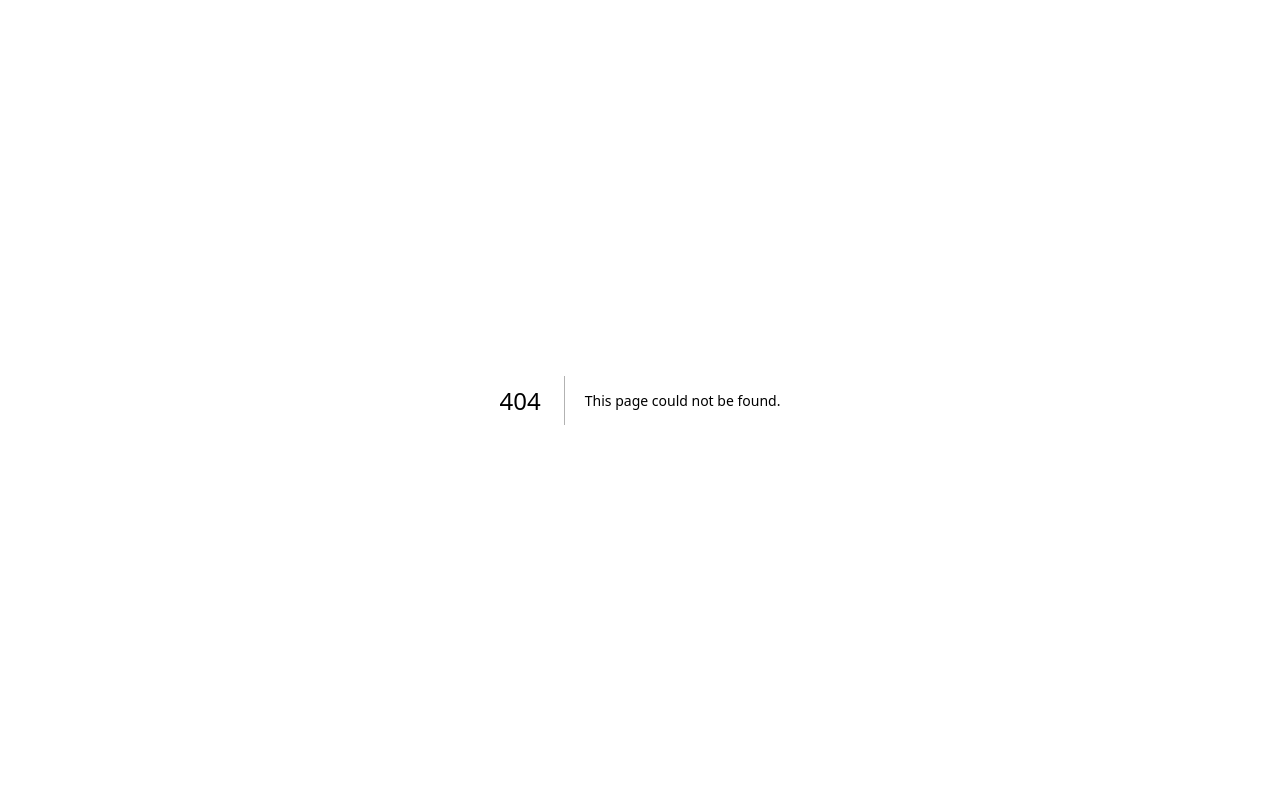
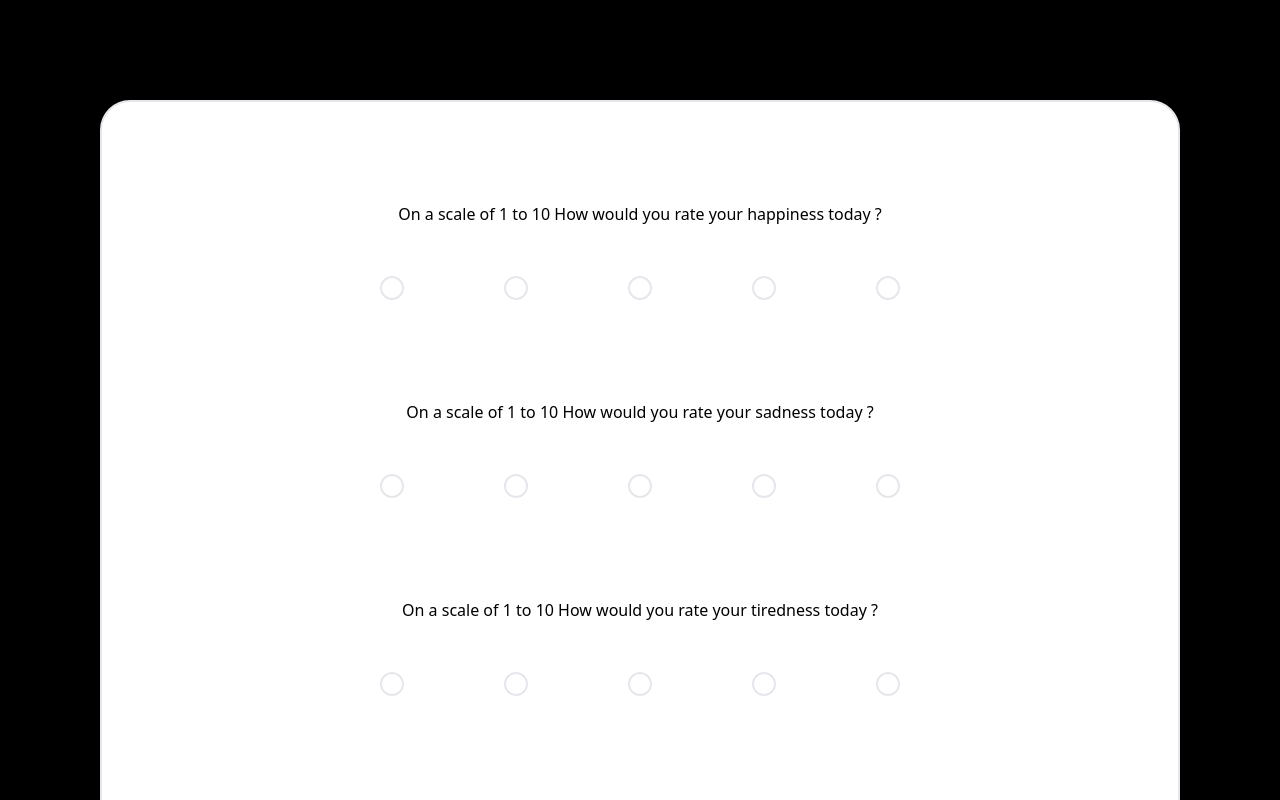
Before and after one commit to krispaulbabu/portfolio, a Next.js app: page /moodcharter in a window 1280 px wide. Before the commit this address had no page. Shown: the top 800 px of the page. Built offline with nearby package versions, Linux system fonts and the light colour scheme.

Commit message:
Spruced up the home page a big. There's a description now. working on a project called mood charter.

```diff
--- a/package.json
+++ b/package.json
@@ -9,17 +9,20 @@
     "lint": "next lint"
   },
   "dependencies": {
+    "@nextui-org/react": "^2.1.13",
     "@types/node": "20.3.2",
     "@types/react": "18.2.14",
     "@types/react-dom": "18.2.6",
     "autoprefixer": "10.4.14",
     "eslint": "8.43.0",
     "eslint-config-next": "13.4.7",
+    "framer-motion": "^10.16.4",
     "next": "13.4.7",
     "p5": "^1.6.0",
     "postcss": "8.4.24",
     "react": "18.2.0",
     "react-dom": "18.2.0",
+    "react-range": "^1.8.14",
     "react-script-tag": "^1.1.2",
     "tailwindcss": "3.3.2",
     "typescript": "5.1.6"
--- a/src/app/globals.css
+++ b/src/app/globals.css
@@ -10,38 +10,206 @@
   }
 } */
 
+body {
+  height: 100%;
+  margin: 0;
+  background-color: black;
+}
+
 /* Home page css stuff */
 .hpBody{
-  border-width: 2px;
   display: flex;
   flex-direction: column;
   justify-content: center;
+  margin-top: 80px;
 }
 
 .hpHeader{
   color: white;
-  margin-top: 50px;
   font-size: 50px;
-  border-width: 2px;
-  text-align: center;
+  margin-left: 100px;
+  margin-bottom: 25px;
 }
 
 .hpDescription{
   color: white;
-  border-width: 2px;
-  text-align: center;
+  font-size: 20px;
+  margin-left: 100px;
+  margin-right: 500px;
+  border-right-width: 2px;
+  padding-right: 25px;
 }
 
+/* mood charter page stuff */
 
-body {
-    height: 100%;
-    margin: 0;
-    /* background: linear-gradient(#e4d7d7, #ffffff); */
-    background-color: black;
-    /* background-repeat: no-repeat; */
-    /* background-attachment: fixed; */
+.moodCharter{
+  display: flex;
+  flex-direction: column;
+  align-items: center;
+  border-width: 2px;
+  background-color: white;
+  margin-left: 100px;
+  margin-right: 100px;
+  margin-top: 100px;
+  border-radius: 30px;
+  padding-top: 100px;
 }
 
+.ratingScale{
+  margin-top: 50px;
+  border-radius: 50px;
+  display: flex;
+  gap: 100px;
+  margin-bottom: 100px;
+
+}
+
+.rate1{
+  border-width: 2px;
+  border-radius: 100px;
+  padding-bottom: 10px;
+  padding-top: 10px;
+  padding-right: 10px;
+  padding-left: 10px;
+}
+
+.rate2{
+  border-width: 2px;
+  border-radius: 100px;
+  padding-bottom: 10px;
+  padding-top: 10px;
+  padding-right: 10px;
+  padding-left: 10px;
+}
+
+.rate3{
+  border-width: 2px;
+  border-radius: 100px;
+  padding-bottom: 10px;
+  padding-top: 10px;
+  padding-right: 10px;
+  padding-left: 10px;
+}
+
+.rate4{
+  border-width: 2px;
+  border-radius: 100px;
+  padding-bottom: 10px;
+  padding-top: 10px;
+  padding-right: 10px;
+  padding-left: 10px;
+}
+
+.rate5{
+  border-width: 2px;
+  border-radius: 100px;
+  padding-bottom: 10px;
+  padding-top: 10px;
+  padding-right: 10px;
+  padding-left: 10px;
+}
+
+.rate1:hover{
+  transition-duration: 500ms;
+  background-color: rgb(126, 120, 244, 0.726);
+  border-width: 2px;
+  border-radius: 100px;
+  padding-bottom: 10px;
+  padding-top: 10px;
+  padding-right: 10px;
+  padding-left: 10px;
+}
+
+.rate2:hover{
+  transition-duration: 500ms;
+  background-color: rgb(126, 120, 244, 0.726);
+  border-width: 2px;
+  border-radius: 100px;
+  padding-bottom: 10px;
+  padding-top: 10px;
+  padding-right: 10px;
+  padding-left: 10px;
+}
+
+.rate3:hover{
+  transition-duration: 500ms;
+  background-color: rgb(126, 120, 244, 0.726);
+  border-width: 2px;
+  border-radius: 100px;
+  padding-bottom: 10px;
+  padding-top: 10px;
+  padding-right: 10px;
+  padding-left: 10px;
+}
+
+.rate4:hover{
+  transition-duration: 500ms;
+  background-color: rgb(126, 120, 244, 0.726);
+  border-width: 2px;
+  border-radius: 100px;
+  padding-bottom: 10px;
+  padding-top: 10px;
+  padding-right: 10px;
+  padding-left: 10px;
+}
+
+.rate5:hover{
+  transition-duration: 500ms;
+  background-color: rgb(126, 120, 244, 0.726);
+  border-width: 2px;
+  border-radius: 100px;
+  padding-bottom: 10px;
+  padding-top: 10px;
+  padding-right: 10px;
+  padding-left: 10px;
+}
+
+.rate1Clicked{
+  border-width: 2px;
+  border-radius: 100px;
+  padding-bottom: 10px;
+  padding-top: 10px;
+  padding-right: 10px;
+  padding-left: 10px;
+}
+
+.rate2Clicked{
+  border-width: 2px;
+  border-radius: 100px;
+  padding-bottom: 10px;
+  padding-top: 10px;
+  padding-right: 10px;
+  padding-left: 10px;
+}
+
+.rate3Clicked{
+  border-width: 2px;
+  border-radius: 100px;
+  padding-bottom: 10px;
+  padding-top: 10px;
+  padding-right: 10px;
+  padding-left: 10px;
+}
+
+.rate4Clicked{
+  border-width: 2px;
+  border-radius: 100px;
+  padding-bottom: 10px;
+  padding-top: 10px;
+  padding-right: 10px;
+  padding-left: 10px;
+}
+
+.rate5Clicked{
+  border-width: 2px;
+  border-radius: 100px;
+  padding-bottom: 10px;
+  padding-top: 10px;
+  padding-right: 10px;
+  padding-left: 10px;
+}
+
+/* monty hall problem page stuff */
 .descriptionContainer{
   background-color: rgb(255, 255, 255);
   font-size: 30px;
@@ -87,10 +255,10 @@ table{
   margin-left: 200px;
   font-weight: 100;
 }
-
+/*
 tbody,tr, td{
   border: 1px solid black;
   font-size: medium;
   padding-left: 10px;
   padding-right: 10px;
-}
+} */
--- a/src/app/page.tsx
+++ b/src/app/page.tsx
@@ -5,8 +5,28 @@ export default function Home() {
   return (
     <>
       <div className="hpBody">
-        <h1 className="hpHeader"> Hi!</h1>
-        <p className="hpDescription"> Welcome to my blog / portfolio </p>
+        <h1 className="hpHeader"> Hi! I'm Kris!</h1>
+        <p className="hpDescription">
+          Hello there! Thanks for stopping by my portfolio. I'm a 21-year-old
+          software developer originally from the UAE, and I recently completed
+          my Bachelor of Science degree with a specialization in Computing at
+          Macquarie University. <br/><br/>
+
+          During my academic journey and beyond, I've
+          delved into the worlds of software development, data science, machine
+          learning, and statistical computing. I'm passionate about creating
+          efficient software solutions and using data to make informed
+          decisions. <br/><br/>
+
+          In this portfolio, you'll find a collection of my projects,
+          each representing a unique aspect of my journey. I'm dedicated to
+          pushing the boundaries of technology and exploring new possibilities.<br/><br/>
+
+          Whether you're here to view my work, discuss tech, or explore
+          potential collaborations, I'm here to connect. Please feel free to
+          browse my portfolio, and don't hesitate to reach out. Thank you for
+          visiting, and I hope you find inspiration in my digital creations!<br/><br/>
+        </p>
       </div>
     </>
   );
--- /dev/null
+++ b/src/pages/moodcharter.tsx
@@ -0,0 +1,106 @@
+import { input } from "@nextui-org/react";
+import React, { useState,useRef } from "react";
+
+
+export default function moodcharter() {
+  let rating = [0, 1, 2, 3, 4, 5];
+  let ratings = [
+    {
+      color: "#2e7f18",
+    },
+    {
+      color: "#45731e",
+    },
+    {
+      color: "#675e24",
+    },
+    {
+      color: "#8d472b",
+    },
+    {
+      color: "#c82538",
+    },
+  ];
+  const [clicked,setClicked]=useState("")
+
+  console.log(clicked)
+  return (
+    <>
+      <div className="moodCharter">
+        On a scale of 1 to 10 How would you rate your happiness today ?
+        <div className="ratingScale">
+          {ratings.map((key,index) => (
+            <>
+              <label
+              className={"rate"+(index+1).toString()}
+              onClick={()=>setClicked("blah")}
+              >
+              </label>
+              {/* {console.log(key["color"])} */}
+            </>
+          ))}
+        </div>
+        On a scale of 1 to 10 How would you rate your sadness today ?
+        <div className="ratingScale">
+          {ratings.map((key,index) => (
+            <>
+              <label
+              className={"rate"+(index+1).toString()}
+              >
+              </label>
+              {/* {console.log(key["color"])} */}
+            </>
+          ))}
+        </div>
+        On a scale of 1 to 10 How would you rate your tiredness today ?
+        <div className="ratingScale">
+          {ratings.map((key,index) => (
+            <>
+              <label
+              className={"rate"+(index+1).toString()}
+              >
+              </label>
+              {/* {console.log(key["color"])} */}
+            </>
+          ))}
+        </div>
+        On a scale of 1 to 10 How would you rate your excitedness today ?
+        <div className="ratingScale">
+          {ratings.map((key,index) => (
+            <>
+              <label
+              className={"rate"+(index+1).toString()}
+              >
+              </label>
+              {/* {console.log(key["color"])} */}
+            </>
+          ))}
+        </div>
+        On a scale of 1 to 10 How would you rate your anxiousness today ?
+        <div className="ratingScale">
+          {ratings.map((key,index) => (
+            <>
+              <label
+              className={"rate"+(index+1).toString()}
+              >
+              </label>
+              {/* {console.log(key["color"])} */}
+            </>
+          ))}
+        </div>
+        On a scale of 1 to 10 How would you rate your Other today ?
+        <div className="ratingScale">
+          {ratings.map((key,index) => (
+            <>
+              <label
+              className={"rate"+(index+1).toString()}
+              >
+              </label>
+              {/* {console.log(key["color"])} */}
+            </>
+          ))}
+        </div>
+      </div>
+    </>
+  );
+}
```
Also changed, not shown: 2 other files (tests, documents, lock files or other folders).
